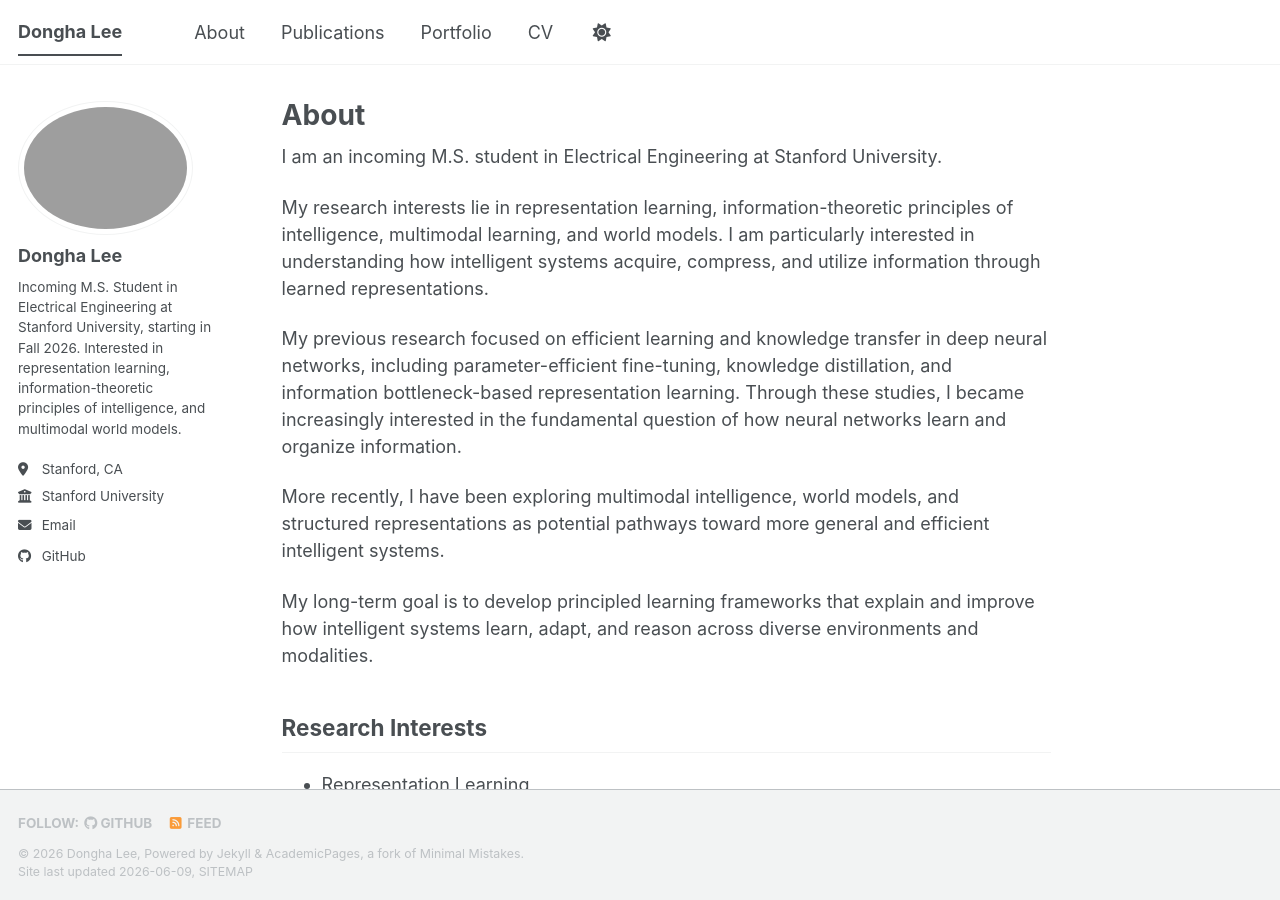
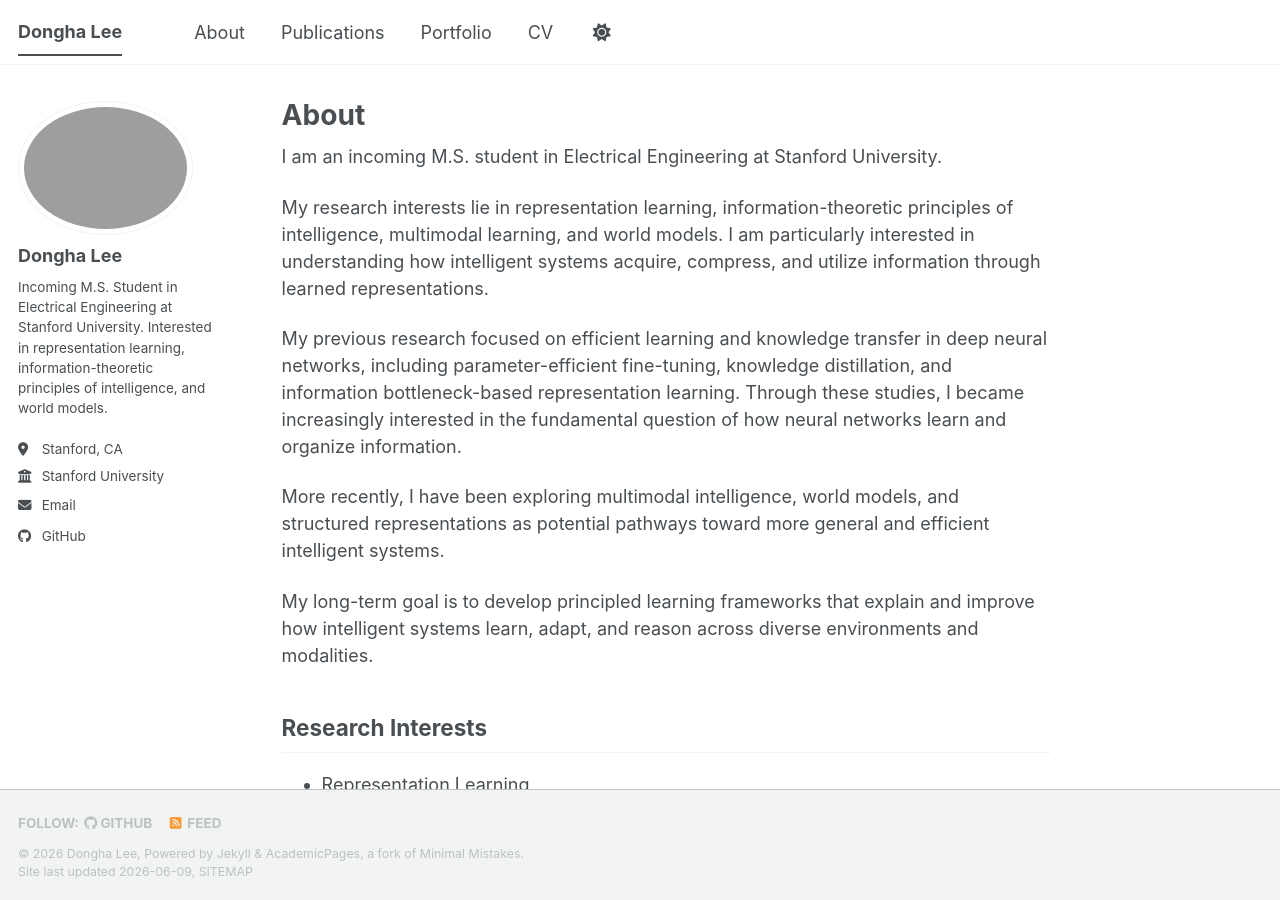
Before and after one commit to lee-research/lee-research.github.io, a Jekyll site: the page built from _pages/about.md, in a window 1280 px wide and 900 px high. Built offline with Jekyll 4.4.1, drawn with Linux system fonts in a browser that asks for light colours; a script bundle is joined from its source files by our own code; library files that are not in the unit come from our copies.

Commit message:
Update _config.yml

```diff
--- a/_config.yml
+++ b/_config.yml
@@ -24,7 +24,7 @@ repository               : "lee-research/lee-research.github.io"
 author:
   avatar           : "Dongha_Lee.jpg"
   name             : "Dongha Lee"
-  bio: "Incoming M.S. Student in Electrical Engineering at Stanford University, starting in Fall 2026. Interested in representation learning, information-theoretic principles of intelligence, and multimodal world models." #내용 수정하기 Interested in representation learning, world models, and embodied spatial intelligence.
+  bio              : "Incoming M.S. Student in Electrical Engineering at Stanford University. Interested in representation learning, information-theoretic principles of intelligence, and world models." #내용 수정하기 Interested in representation learning, world models, and embodied spatial intelligence.
   location         : "Stanford, CA"
   employer         : "Stanford University"
   email            : "dhalee@stanford.edu"
```
